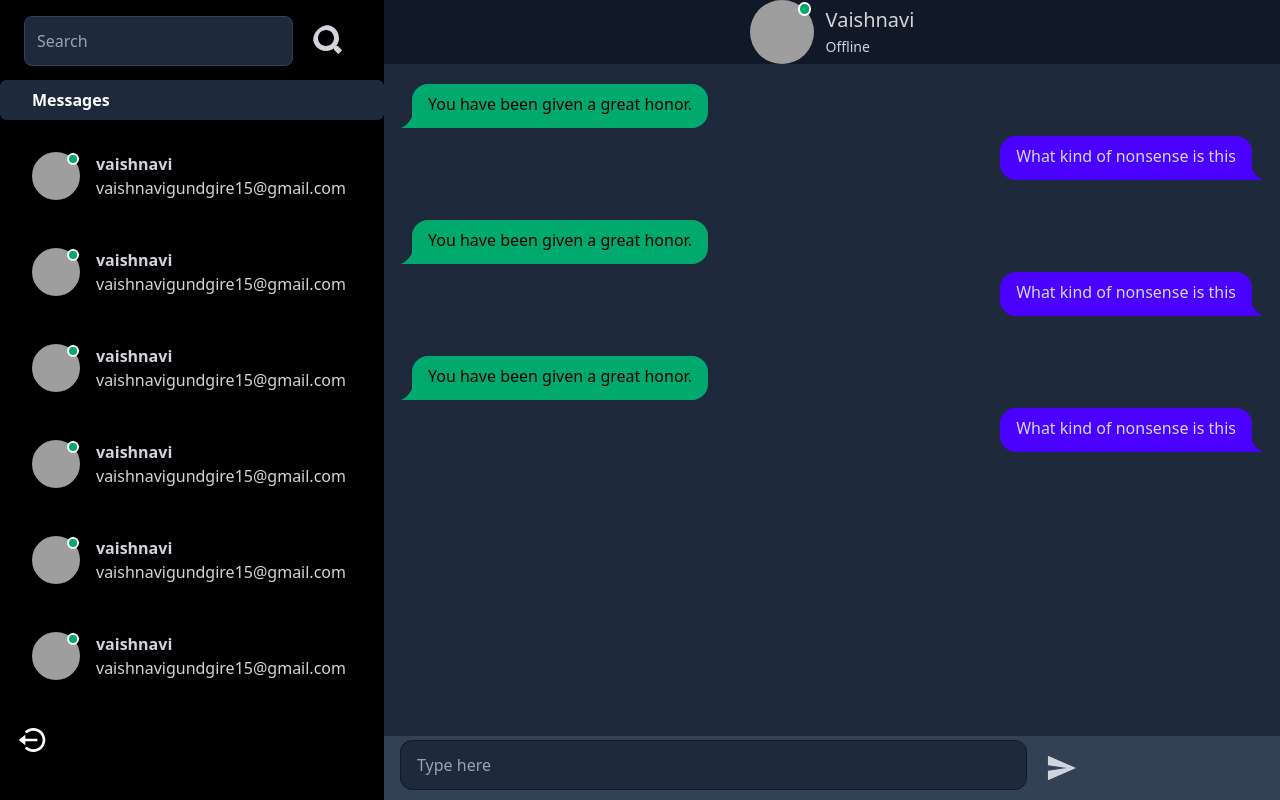
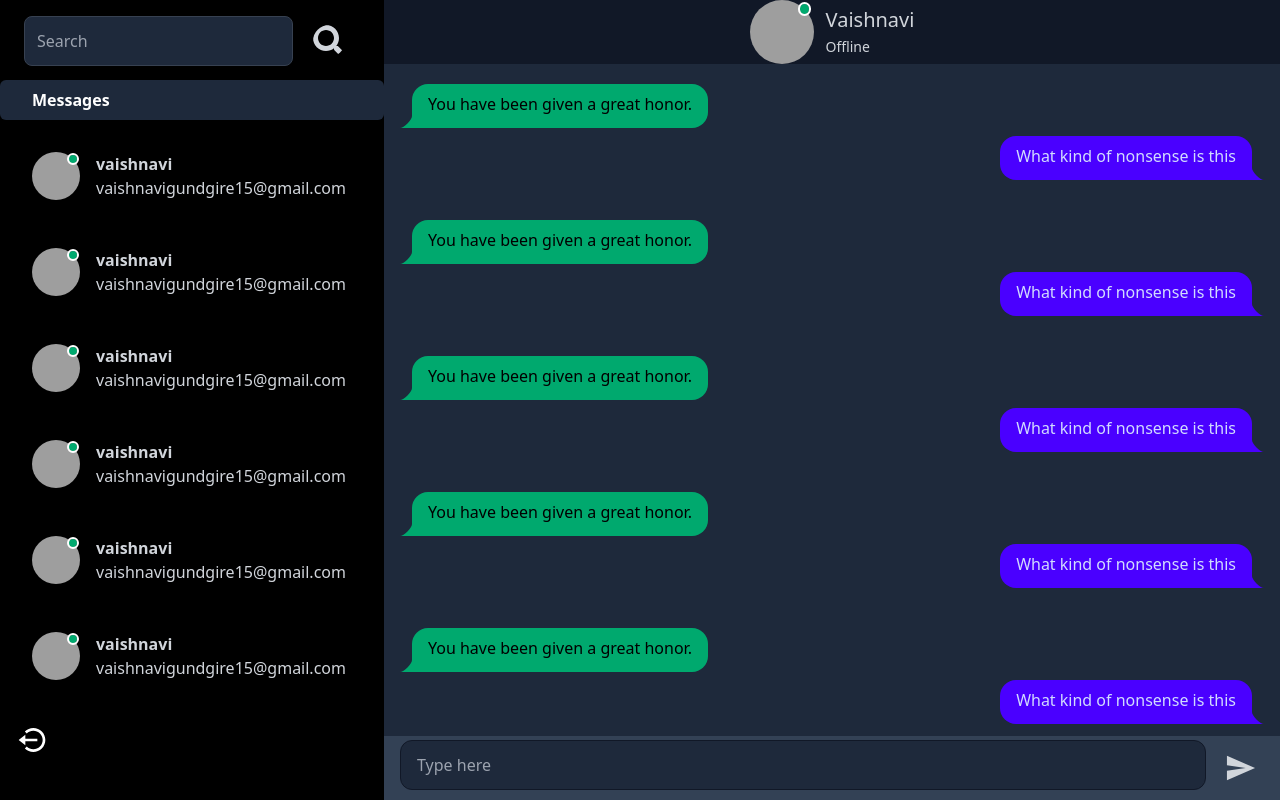
Before and after one commit to vaishu249/chat-application, a React (Vite) app in the folder Frontend/: page / in a window 1280 px wide. Built offline with nearby package versions, Linux system fonts and the light colour scheme; grey boxes are pictures that could not be loaded.

Commit message:
message scroll

```diff
--- a/Frontend/src/home/rightpart/Messages.jsx
+++ b/Frontend/src/home/rightpart/Messages.jsx
@@ -3,10 +3,17 @@ import Message from './Message'
 
 function Messages() {
     return (
-        <div className='' style={{minHeight:"calc(92vh - 8vh)"}}>
+        <div className='flex-1 overflow-y-auto' style={{minHeight:"calc(92vh - 8vh)"}}>
             <Message/>
             <Message/>
             <Message/>
+            <Message/>
+            <Message/>
+            <Message/>
+            <Message/>
+            <Message/>
+            <Message/>
+
         </div>
     )
 }
--- a/Frontend/src/home/rightpart/Right.jsx
+++ b/Frontend/src/home/rightpart/Right.jsx
@@ -7,7 +7,9 @@ function Right() {
   return (
     <div className='text-gray-300 w-[70%] bg-slate-800'>
       <Chatuser/>
-      <Messages/>
+      <div className='flex-1 overflow-y-auto' style={{maxHeight:"calc(92vh - 8vh)"}}>
+        <Messages/>
+      </div>
       <Typesend/>
     </div>
   )
--- a/Frontend/src/home/rightpart/Typesend.jsx
+++ b/Frontend/src/home/rightpart/Typesend.jsx
@@ -4,7 +4,7 @@ import { IoSendSharp, IoToggleSharp } from "react-icons/io5";
 function Typesend() {
     return (
         <div className='flex space-x-1 h-[8vh] bg-slate-700'>
-            <div className='w-[70%] mx-4'>
+            <div className='w-[90%] mx-4'>
                 <input type="text" placeholder="Type here" className="border border-gray-900 rounded-xl outline-none px-4 py-3 mt-1 w-full bg-slate-800" />
             </div>
             <button className='text-3xl'><IoSendSharp/></button>
```
